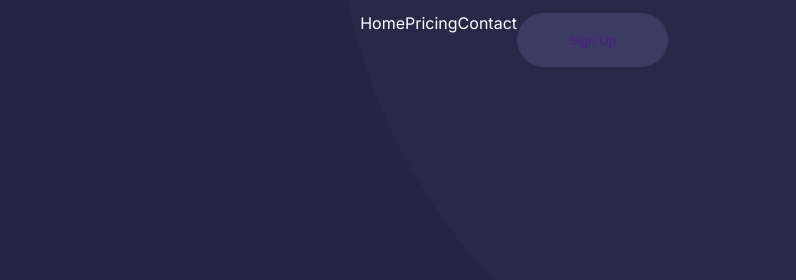
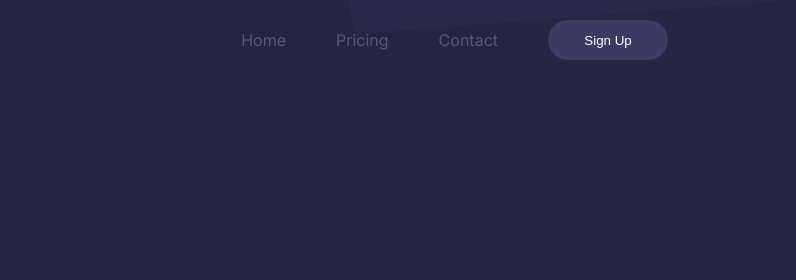
Before and after one commit to jakealistairwood/pushtasker, a website: page index.html in a window 1280 px wide. Shown: the top 280 px of the page, 484-1280 px from the left. Drawn offline with Linux system fonts and the light colour scheme.

Commit message:
managed to get skewed div working

```diff
--- a/index.html
+++ b/index.html
@@ -7,6 +7,7 @@
     <link rel="stylesheet" type="text/css" href="style.css">
 </head>
 <body>
+    <!-- Navbar Sectionm-->
     <header class="navbar__wrapper">
         <nav class="navbar__nav">
             <img src="./img/logo.svg" alt="pushtasker-logo">
@@ -14,18 +15,25 @@
                 <li><a href="">Home</a></li>
                 <li><a href="">Pricing</a></li>
                 <li><a href="">Contact</a></li>
-                <button class="navbar__btn"><a href="">Sign Up</a></button>
+                <a href="">
+                    <button class="navbar__btn">Sign Up</button>
+                </a>
             </ul>
         </nav>
     </header>
+    <!-- End of Navbar Section -->
+
+    <!-- Start of Hero Section-->
     <main class="hero">
         <div class="hero__container">
             <h1>Create. <br>Integrate. <br>Sell.</h1>
             <p>Pretium venenatis magnis ligula ut dignissim pulvinar. Dignissim tristique pellentesque amet mus.</p>
-            <button class="hero__btn">
-                <a href="">Learn More</a>
-            </button>
+            <a href="">
+                <button class="hero__btn">Learn More</button>
+            </a>
         </div>
     </main>
+    <!-- End of Hero Section -->
+    <div class="slanted-div"></div>
 </body>
 </html>
--- a/style.scss
+++ b/style.scss
@@ -11,6 +11,7 @@ body {
     position: absolute;
     display: flex;
     align-items: center;
+    z-index: 1000;
 
     .navbar__nav {
         display: flex;
@@ -23,10 +24,19 @@ body {
         .navbar__nav-links {
             display: flex;
             flex-direction: row;
+            justify-content: space-between;
+            align-items: center;
 
             li {
+
+                padding-right: 50px;
+
                 a {
-                    color: #FFF;
+                    color: $tertiaryPurple;
+
+                    &:hover {
+                        color: $offWhite;
+                    }
                 }
             }
         }
@@ -40,6 +50,22 @@ body {
     background-image: url(./img/bg-detail-corner.svg);
     background-position: top right;
     background-repeat: no-repeat;
+    position: relative;
+    overflow: visible;
+    z-index: 1;
+
+    &::after {
+        content: '';
+        width: 100%;
+        height: 100%;
+        position: absolute;
+        // background: inherit;
+        z-index: -1;
+        bottom: 0;
+        transform-origin: bottom right;
+        transform: skewY(-4.42deg);
+        background-color: $primaryPurple;
+    }
 
     .hero__container {
         display: flex;
@@ -56,12 +82,29 @@ body {
             margin-top: 30px;
         }
 
-        button {
-            margin-top: 30px;
-
-            a {
-                color: #E5E5E5;
+        a {
+            button {
+                margin-top: 30px;
             }
         }
     }
 }
+
+// .slanted-div {
+//     position: relative;
+//     overflow: visible;
+//     z-index: 1;
+
+//     &::after {
+//         content: '';
+//         width: 100%;
+//         height: 10vh;
+//         position: absolute;
+//         background: inherit;
+//         background-color: $primaryPurple;
+//         z-index: -1;
+//         bottom: 0;
+//         transform-origin: bottom right;
+//         transform: skewY(-4.42deg);
+//     }
+// }
--- a/styles/base/_resets.scss
+++ b/styles/base/_resets.scss
@@ -6,8 +6,13 @@
 
 a {
     text-decoration: none;
+    cursor: pointer;
 }
 
 li {
     list-style: none;
 }
+
+button {
+    cursor: pointer;
+}
--- a/styles/components/_buttons.scss
+++ b/styles/components/_buttons.scss
@@ -2,8 +2,8 @@
     background-color: #3C3B63;
     color: #FFF;
     border-radius: 30px;
-    width: 151px;
-    height: 54px;
+    width: 120px;
+    height: 40px;
     border: none;
 }
 
```
Also changed, not shown: img/chevron-right.svg (added), img/pt-dashboard-and-detail.svg (added), style.css, styles/components/_buttons.css (added).
